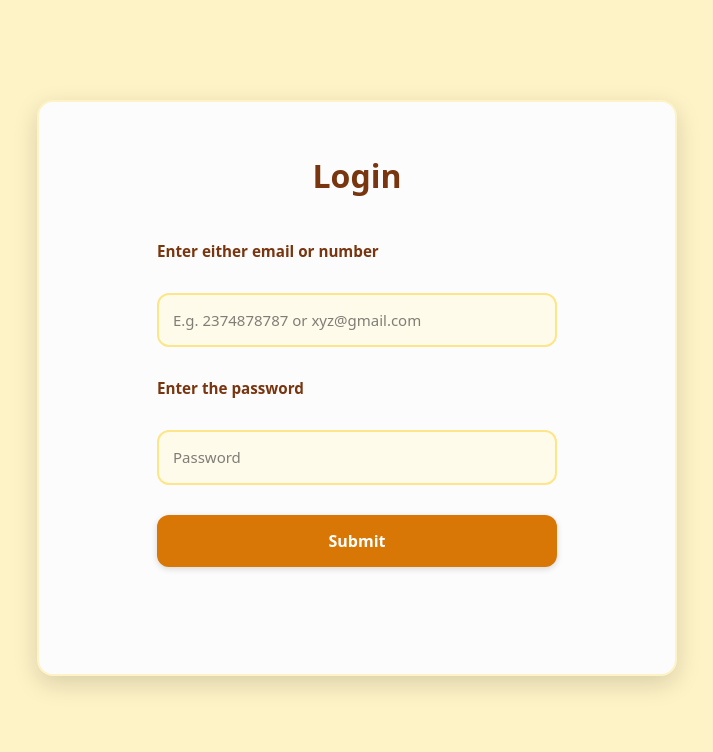
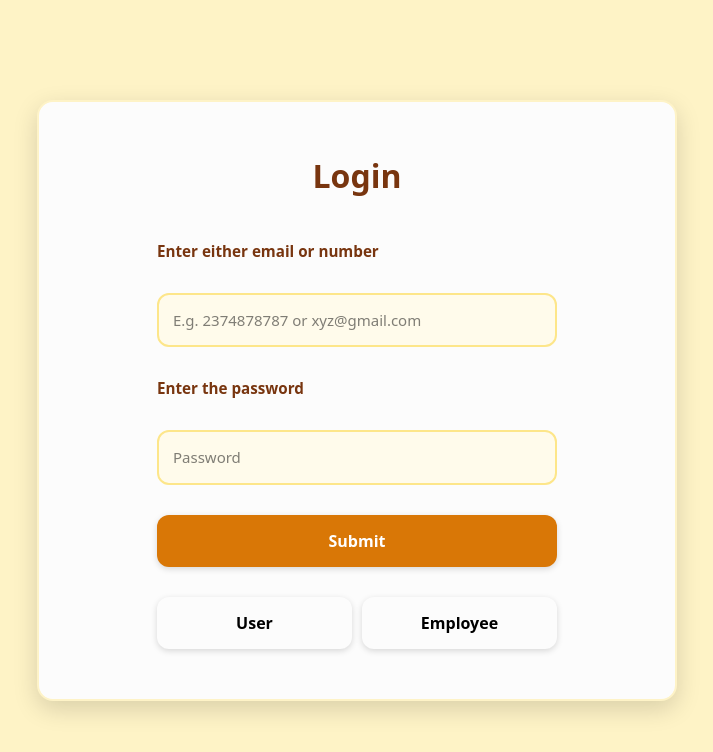
Before and after one commit to RupanshuKundal/UberClone, a Next.js app: page /login in a window 1280 px wide. Shown: the top 752 px of the page, without its empty margins (283-996 px from the left). Built offline with nearby package versions, Linux system fonts and the light colour scheme.

Commit message:
added two buttons user and employee

```diff
--- a/src/app/login/page.css
+++ b/src/app/login/page.css
@@ -11,6 +11,7 @@
   border-radius: 16px;
   box-shadow: 0 8px 24px rgba(0,0,0,0.15);
   padding: 50px;
+
 }
 
 .heading h1 {
--- a/src/app/login/page.js
+++ b/src/app/login/page.js
@@ -11,6 +11,13 @@ const Page = () => {
         <label className="pas" htmlFor="pas"><h4>Enter the password</h4></label>
         <input id="pas" type="password" placeholder="Password" />
         <button className='btn'>Submit</button>
+        <div style={{ display: 'flex', gap: '10px' }}>
+          <button className="btn" style={{ backgroundColor: "#fcfcfc", color: "black" }}>
+            User
+          </button>
+          <button className="btn" style={{ backgroundColor: "#fcfcfc", color: "black" }}>Employee</button>
+        </div>
+
       </form>
     </div>
   );
```
